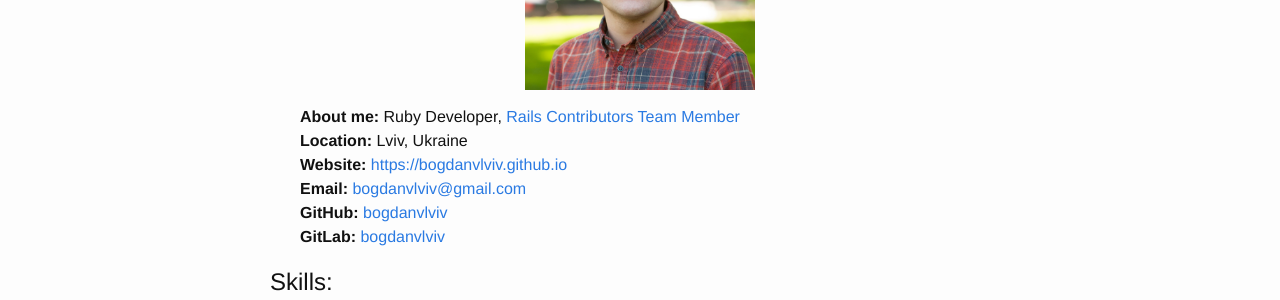
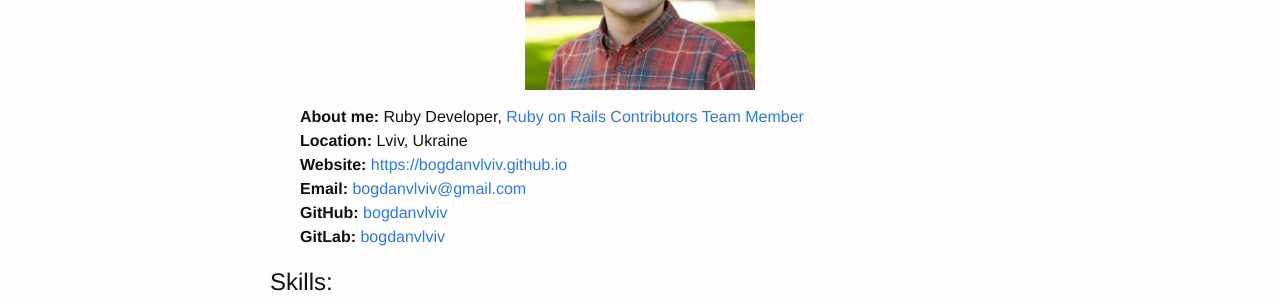
Before and after one commit to crowdpro3/bogdanvlviv.github.io, a Jekyll site: the page built from resume.html, in a window 1280 px wide and 1400 px high. Shown: the part 295-595 px from the top of the window. Built offline with Jekyll 4.4.1, drawn with Linux system fonts in a browser that asks for light colours; some of the changed text lies outside the part shown.

Commit message:
Rename title of Rails to Ruby on Rails

```diff
--- a/about.html
+++ b/about.html
@@ -14,7 +14,7 @@ permalink: /about.html
 </p>
 
 <p>
-  I am <a href="http://contributors.rubyonrails.org/contributors/bogdanvlviv/commits" target="_blank">Rails Contributors Team Member</a>.
+  I am <a href="http://contributors.rubyonrails.org/contributors/bogdanvlviv/commits" target="_blank">Ruby on Rails Contributors Team Member</a>.
 </p>
 
 <p>
--- a/resume.html
+++ b/resume.html
@@ -17,7 +17,7 @@ permalink: /resume.html
   </div>
 
   <ul class="vcard-details">
-    <li><b>About me:</b> Ruby Developer, <a href="http://contributors.rubyonrails.org/contributors/bogdanvlviv/commits" target="_blank">Rails Contributors Team Member</a></li>
+    <li><b>About me:</b> Ruby Developer, <a href="http://contributors.rubyonrails.org/contributors/bogdanvlviv/commits" target="_blank">Ruby on Rails Contributors Team Member</a></li>
 
     <li><b>Location:</b> Lviv, Ukraine</li>
 
@@ -127,7 +127,7 @@ permalink: /resume.html
         <li>
           August 11, 2017 - present
           <ul>
-            <li>Rails Contributors Team Member</li>
+            <li>Ruby on Rails Contributors Team Member</li>
           </ul>
         </li>
       <ul>
```
